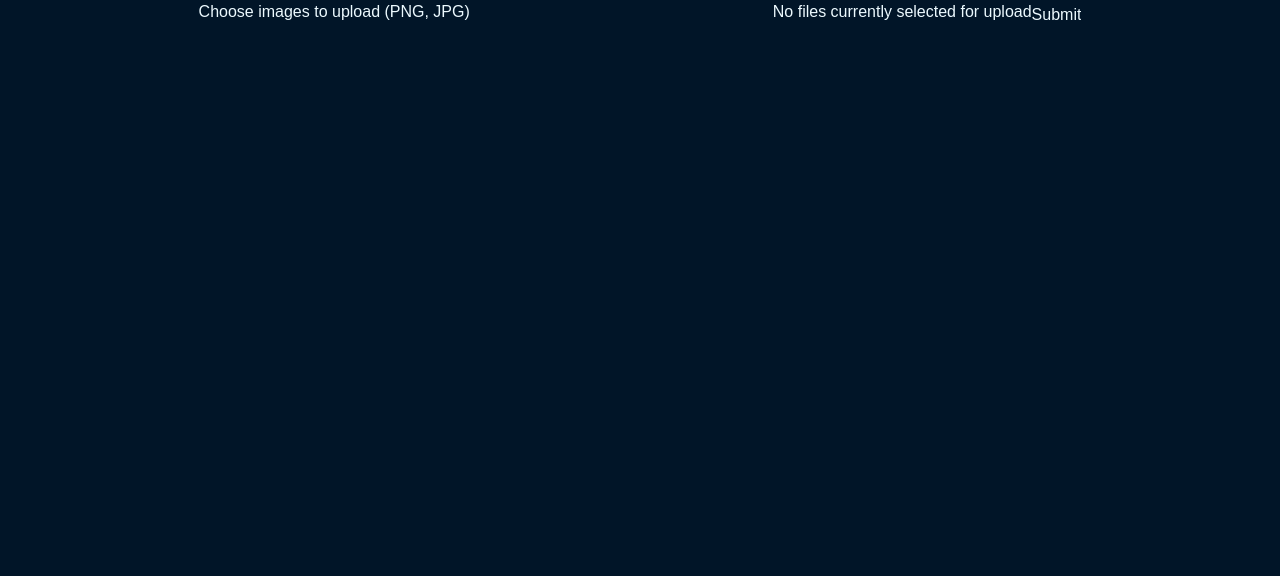
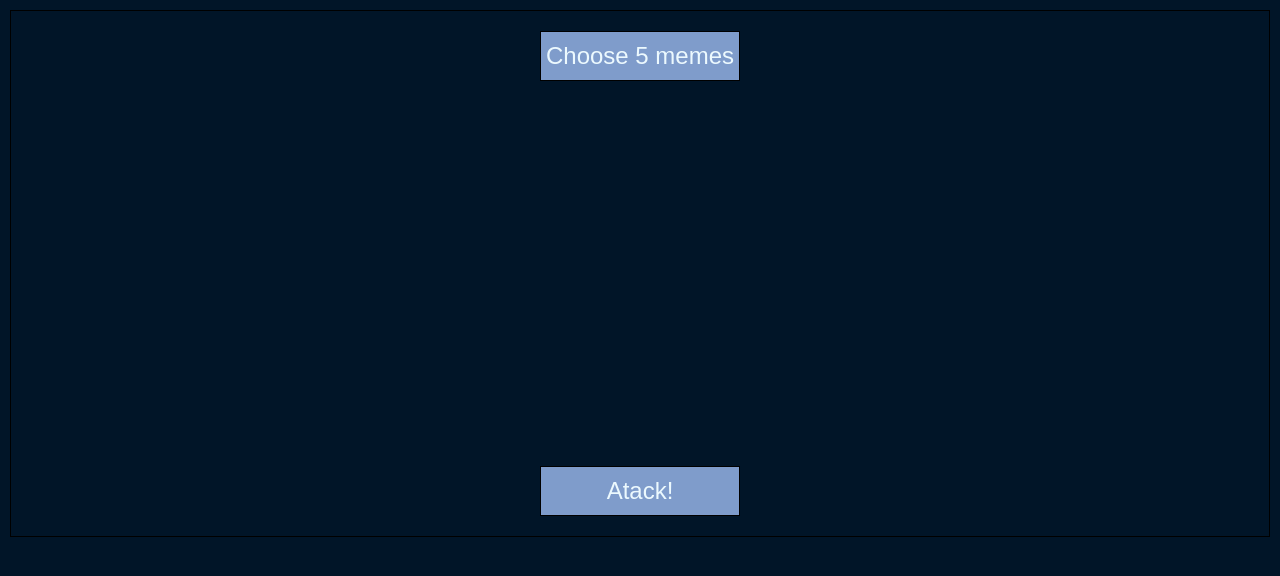
Before and after one commit to MescoCzubinski/HeroesOfTheBrain2024, a PHP site: page /game.php in a window 1280 px wide. Shown: the top 576 px of the page. Run offline with PHP 8.4, Linux system fonts and the light colour scheme.

Commit message:
game - adding working

```diff
--- a/game.php
+++ b/game.php
@@ -21,19 +21,89 @@ $DB = new mysqli($servername, $username, $password, $dbname);
     <link rel="stylesheet" href="./css/fontello-codes.css">
 </head>
 <body>
-    <div class=" box">
-    <div class=" ">
-        <form action="game.php" method="POST" id="photoForm" class=" flex">
-            <label for="image_uploads">Choose images to upload (PNG, JPG)</label>
-            <input type="file" id="photos" accept="image/*" multiple label="choose 5 memes">
-            <div class="preview">
-                <p>No files currently selected for upload</p>
-            </div>
-            <input type="submit" id="submit" class=" "></button>
-        </form>
-        <span id="files-count-alert" class=" hidden text-alert text-xl flex justify-center">Choose 5 files</span>
-    </div>
-    </div>
+    <form method="post" enctype="multipart/form-data">
+        <div>
+          <label for="image_uploads" id="label-choose-meme">Choose 5 memes</label>
+          <input
+            type="file"
+            id="image_uploads"
+            name="image_uploads"
+            accept=".jpg, .jpeg, .png"
+            class="hidden"
+            multiple
+          />
+        </div>
+        <div class="preview">
+          <p></p>
+        </div>
+        <div>
+          <button id="button-atack-meme">Atack!</button>
+        </div>
+    </form>
+    <span id="files-count-alert" class=" hidden text-alert text-xl flex justify-center">Choose 5 files</span>
+<style>
+body{
+  padding: 0;
+  margin: 0;
+}
+form {
+  margin: 10px;
+  padding: 20px;
+  border: 1px solid black;
+}
+#label-choose-meme{
+  width: 200px;
+  height: 50px;
+  margin-left: auto;
+  margin-right: auto;
+  display: flex;
+  font-size: 24px;
+  justify-content: center;
+  align-items: center;
+}
+.preview{
+  display: flex;
+  justify-content: center;
+}
+#button-atack-meme{
+  width: 200px;
+  height: 50px;
+  margin-left: auto;
+  margin-right: auto;
+  display: flex;
+  font-size: 24px;
+  justify-content: center;
+  align-items: center;
+  margin-top: 25px;
+}
+form ol {
+  display: flex;
+  justify-content: center;
+  gap: 10px;
+  margin: 0;
+  padding: 0;
+  width: 100%;
+}
+img{
+  width: 100%;
+}
+form li,
+div > p {
+  display: flex;
+  margin: 0;
+  padding: 0;
+  align-items: center;
+  justify-content: center;
+  min-height: 360px;
+  flex: 1;
+}
+form label,
+form button {
+  background-color: #7f9ccb;
+  border: 1px solid black;
+  height: auto;
+}
+</style>
 </body>
 <script src="./src/scripts/script.js"></script>
 </html>
```
